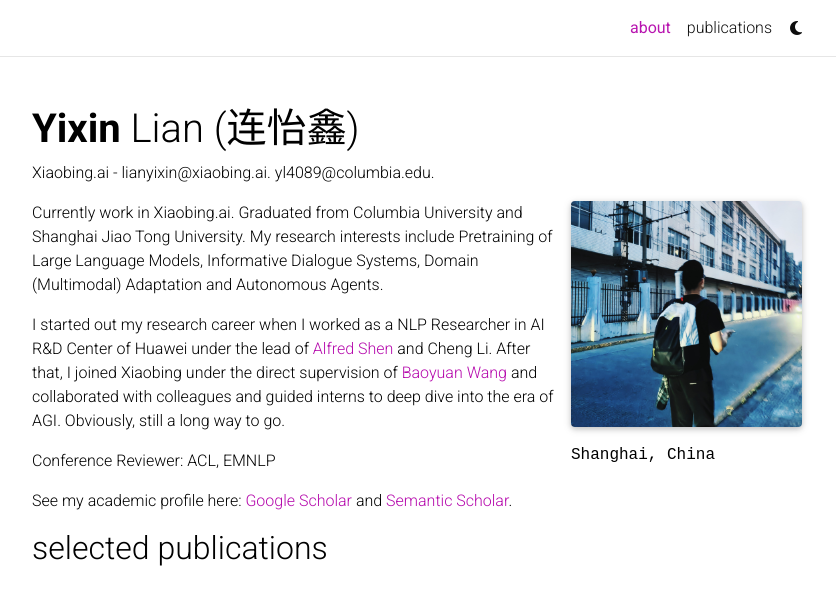
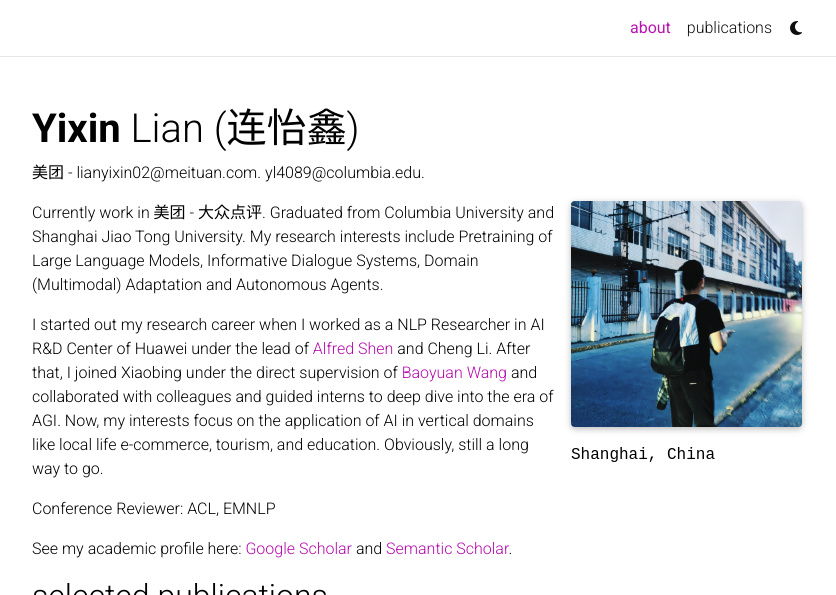
Before and after one commit to lianyixin/profile, a Jekyll site: the page built from _pages/about.md, in a window 1280 px wide, cut to the strip 0-595 px from the top of the page. Shown: the whole strip, without its empty margins (223-1059 px from the left). Built offline with Jekyll 4.4.1, drawn with Linux system fonts in a browser that asks for light colours; full-size pictures stand in for the smaller copies a plugin makes; comment, search, counter and statistics services are not loaded; a style sheet for code colours, icons or effects is not loaded.

Commit message:
Update about.md

```diff
--- a/_pages/about.md
+++ b/_pages/about.md
@@ -2,7 +2,7 @@
 layout: about
 title: about
 permalink: /
-subtitle: Xiaobing.ai - lianyixin@xiaobing.ai. yl4089@columbia.edu.
+subtitle: 美团 - lianyixin02@meituan.com. yl4089@columbia.edu.
 # <a href='#'>Affiliations</a>.
 profile:
   align: right
@@ -17,9 +17,9 @@ selected_papers: true # includes a list of papers marked as "selected={true}"
 social: false  # includes social icons at the bottom of the page
 ---
 
-Currently work in Xiaobing.ai. Graduated from Columbia University and Shanghai Jiao Tong University. My research interests include Pretraining of Large Language Models, Informative Dialogue Systems, Domain (Multimodal) Adaptation and Autonomous Agents.
+Currently work in 美团 - 大众点评. Graduated from Columbia University and Shanghai Jiao Tong University. My research interests include Pretraining of Large Language Models, Informative Dialogue Systems, Domain (Multimodal) Adaptation and Autonomous Agents.
 
-I started out my research career when I worked as a NLP Researcher in AI R&D Center of Huawei under the lead of [Alfred Shen](https://www.linkedin.cn/incareer/in/alfred-shen-5143a71) and Cheng Li. After that, I joined Xiaobing under the direct supervision of [Baoyuan Wang](https://sites.google.com/site/zjuwby/?pli=1) and collaborated with colleagues and guided interns to deep dive into the era of AGI. Obviously, still a long way to go.
+I started out my research career when I worked as a NLP Researcher in AI R&D Center of Huawei under the lead of [Alfred Shen](https://www.linkedin.cn/incareer/in/alfred-shen-5143a71) and Cheng Li. After that, I joined Xiaobing under the direct supervision of [Baoyuan Wang](https://sites.google.com/site/zjuwby/?pli=1) and collaborated with colleagues and guided interns to deep dive into the era of AGI. Now, my interests focus on the application of AI in vertical domains like local life e-commerce, tourism, and education. Obviously, still a long way to go.
 
 Conference Reviewer: ACL, EMNLP
 
```
